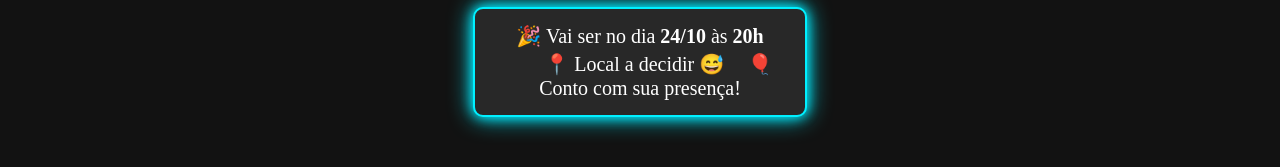
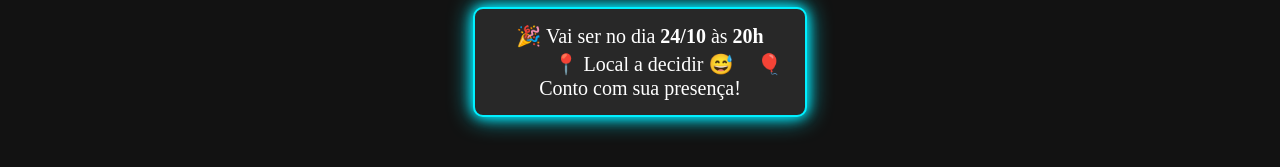
Before and after one commit to AnitaHolderbaum/homem, a plain HTML site: page index.html in a window 1280 px wide. Both pictures are taken after a click on the button "Sim". Shown: the part 536-703 px from the top of the page. Drawn offline with Linux system fonts and the light colour scheme.

Commit message:
Update index.html

```diff
--- a/index.html
+++ b/index.html
@@ -98,7 +98,7 @@
           </div>
         <div class="info-box" id="info">
             🎉 Vai ser no dia <strong>24/10</strong> às <strong>20h</strong><br>
-            ㅤㅤ📍 Local a decidir 😅ㅤ
+            ㅤㅤㅤ📍 Local a decidir 😅ㅤ
             🎈 Conto com sua presença!
         </div>
     </div>
```
